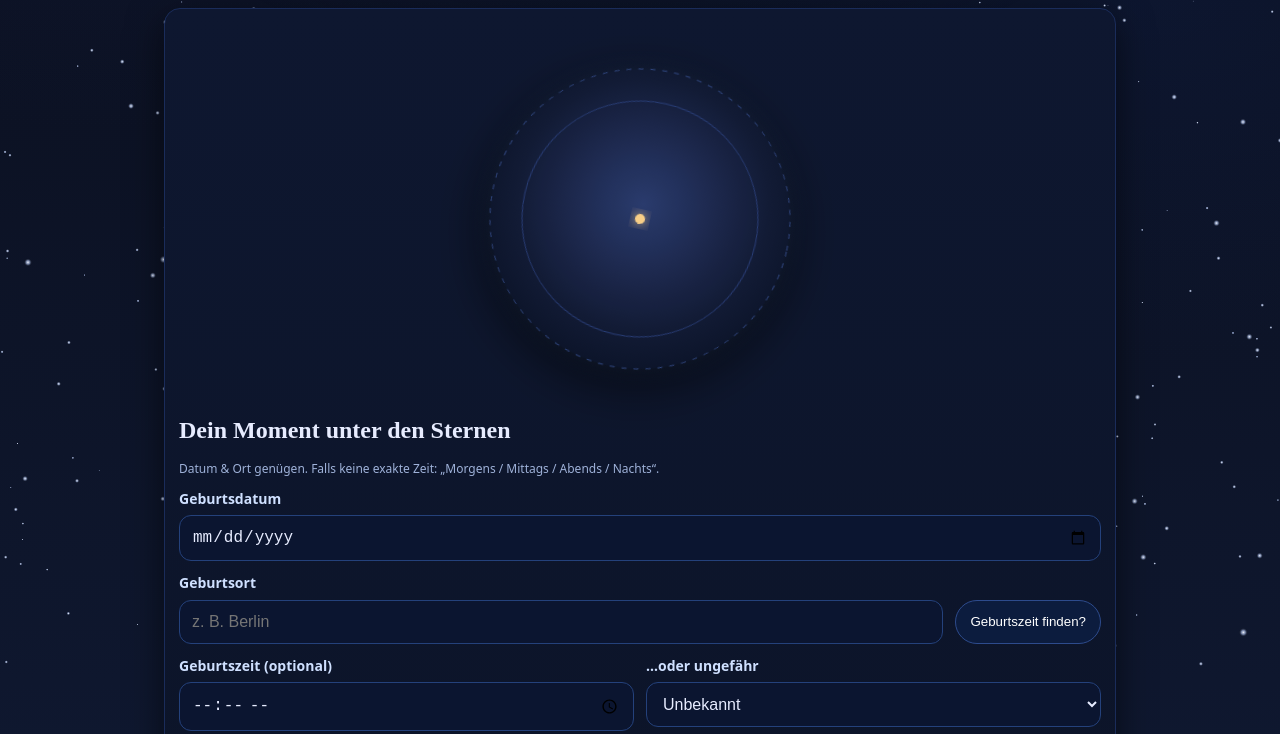
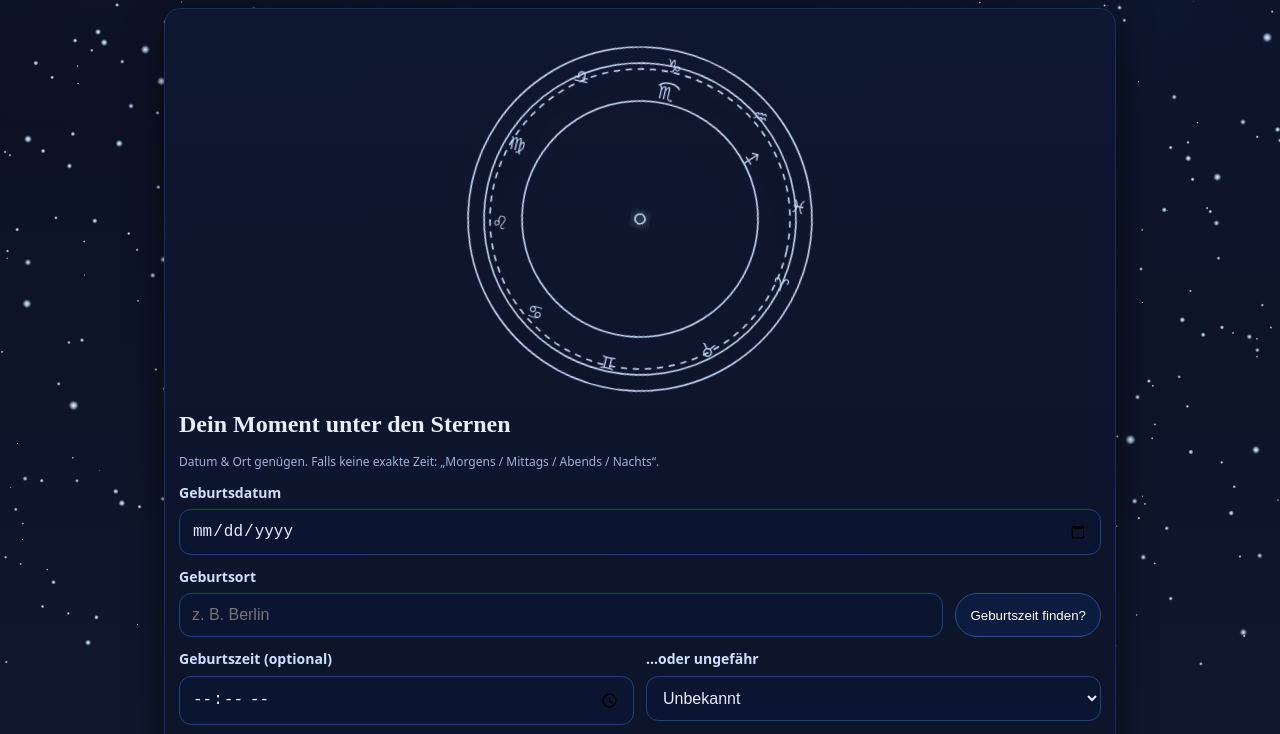
Before and after one commit to Wolf-Achtung/horoskop.one, a plain HTML site: page index.html in a window 1280 px wide. Shown: the part 117-851 px from the top of the page. Drawn offline with nearby package versions, Linux system fonts and the light colour scheme; animation ran at ten frames a second; a web font is replaced by a local one.

Commit message:
Add files via upload

```diff
--- a/index.html
+++ b/index.html
@@ -395,7 +395,9 @@ if(moon) chip(moon);
     }
     document.getElementById('btn-share').onclick = async ()=>{ if(!__lastData){ alert('Bitte zuerst ein Gold-Reading erzeugen.'); return; } const canvas = await makeShareCard(__lastData); canvas.toBlob((b)=>{ const url=URL.createObjectURL(b); const a=document.createElement('a'); a.href=url; a.download='horoskop-one-card.png'; a.click(); URL.revokeObjectURL(url); }); };
   </script>
-<script src="components/enhancements-v14.js"></script>
+<link rel="stylesheet" href="components/enhancements-v15.css">
+<script src="components/enhancements-v15.js"></script>
+
 
 </body>
 </html>
```
